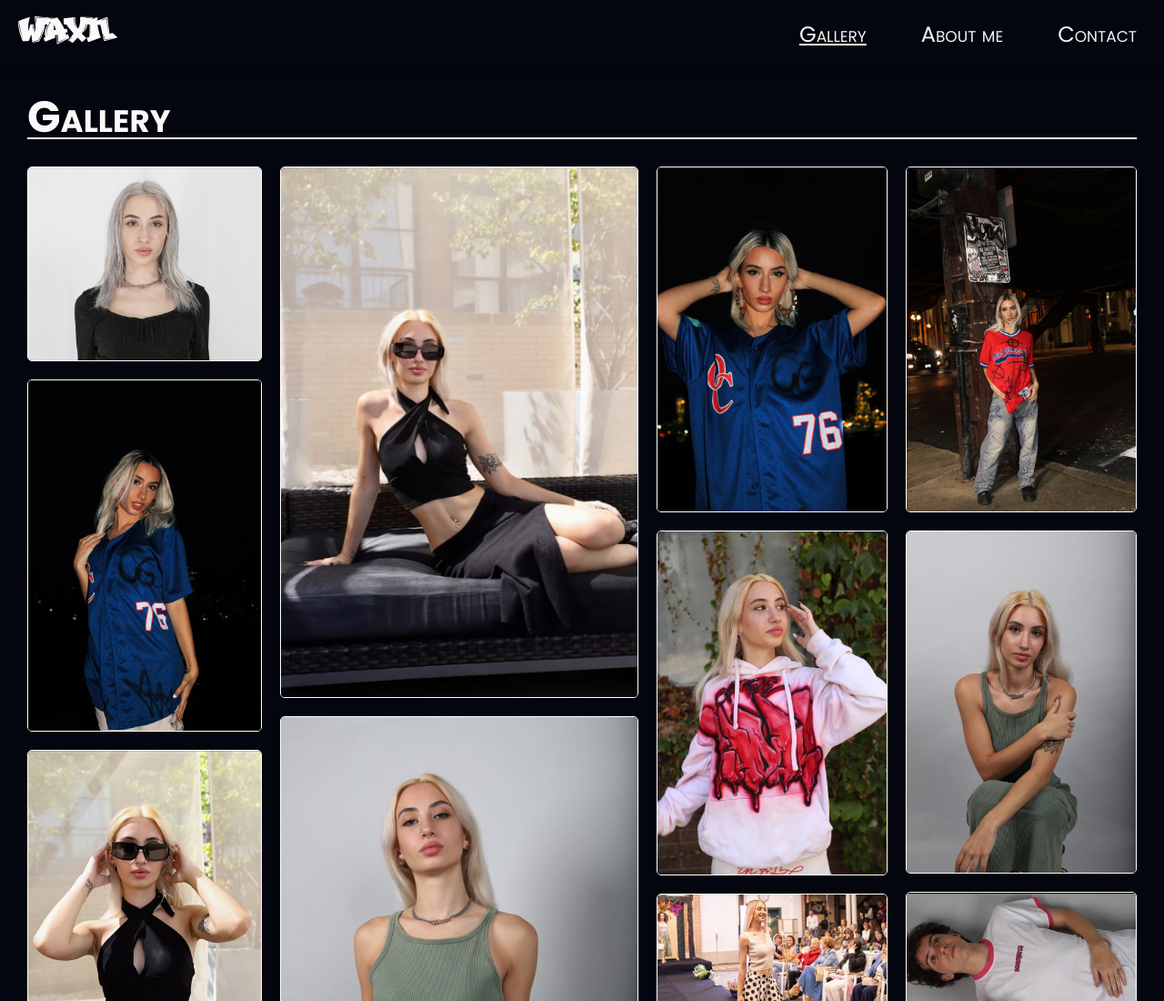
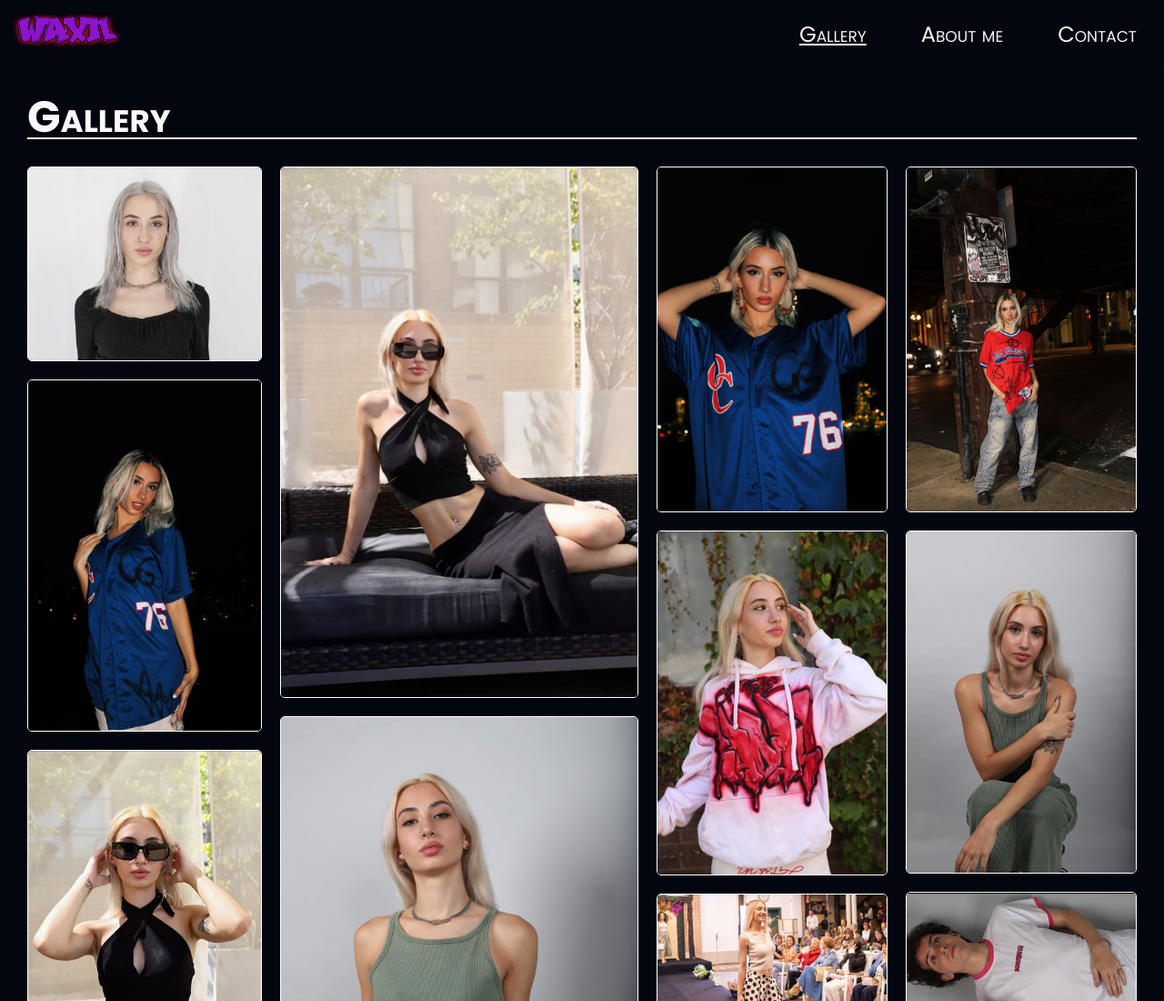
Before and after one commit to r0b3rt023/waxn, a plain HTML site: page index.html in a window 1280 px wide. Shown: the top 1100 px of the page at 91% size. Drawn offline with nearby package versions, Linux system fonts and the light colour scheme.

Commit message:
Se cambia el logo del nav-bar

```diff
--- a/css/navBar.css
+++ b/css/navBar.css
@@ -36,7 +36,10 @@
   padding: 10px 20px;
   text-decoration: none;
   font-family: 'Graffiti';
-  color: #FAF9F9;
+  color: #8D14CA;
+  /*text-shadow: 2px 1px 1px #CA142D, -2px 1px 1px #CA142D;*/
+  text-shadow: -1px 0 black, 0 1px black, 1px 0 black,
+    2px 1px 5px #CA142D, -2px 1px 5px #CA142D;
 }
 
 /* menu */
```
